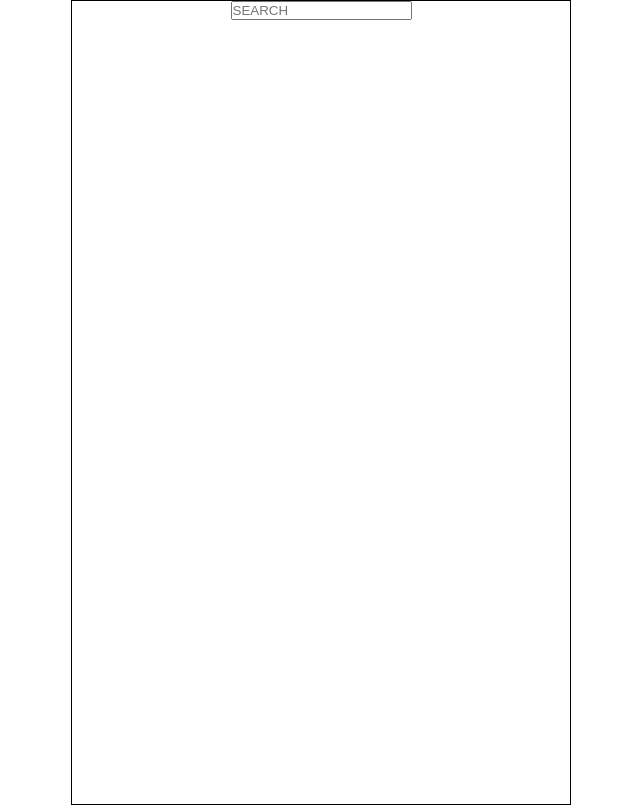
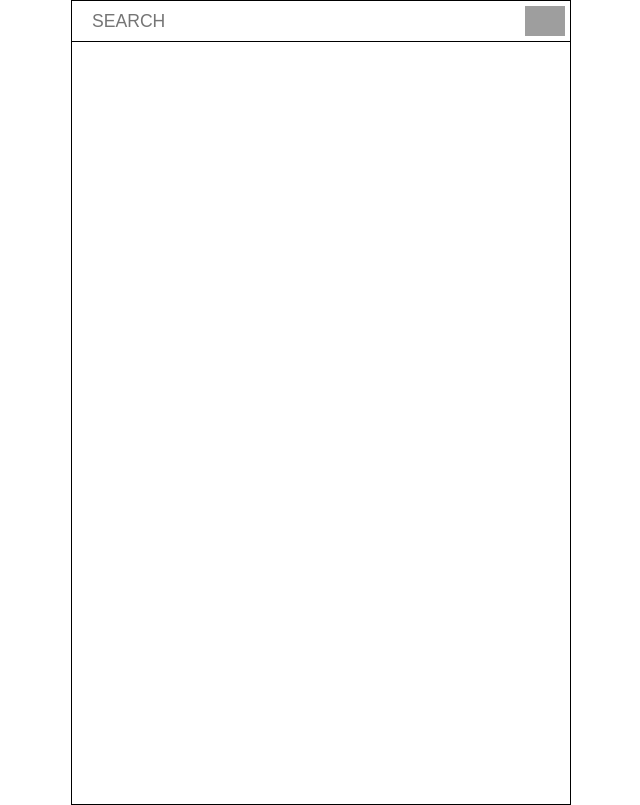
Before and after one commit to leukocyt-byte/word-chase, a React (Create React App) app: page / in a window 1280 px wide. Shown: the whole page, without its empty margins (319-959 px from the left). Built offline with nearby package versions, Linux system fonts and the light colour scheme; grey boxes are pictures that could not be loaded.

Commit message:
input styled with icon

```diff
--- a/src/App.jsx
+++ b/src/App.jsx
@@ -169,7 +169,12 @@ function App() {
 
   return (
     <div className="App">
-      <section>
+      <div className="search">
+        <img
+          src="https://upload.wikimedia.org/wikipedia/commons/0/0b/Search_Icon.svg"
+          className="image"
+          alt="lookup"
+        />
         <input
           type="text"
           placeholder="SEARCH"
@@ -177,8 +182,8 @@ function App() {
           onChange={(e) => setQuery(e.target.value)}
           onKeyPress={search}
         ></input>
-      </section>
-      <section>
+      </div>
+
       <ul>
         {Array.from(word).map((w, index) => {
           return (
@@ -211,7 +216,6 @@ function App() {
           );
         })}{' '}
       </ul>
-      </section>
     </div>
   );
 }
--- a/src/styles.css
+++ b/src/styles.css
@@ -7,10 +7,30 @@
 li {
   list-style-type: none;
 }
+
+.search {
+  position: relative;
+  display: inline-block;
+  width: 100%;
+}
+
+.search input {
+  width: 100%;
+  border: none;
+  border-bottom: 1px solid;
+  padding: 20px;
+  max-height: 40px;
+  font-size: 1.1rem;
+}
+
+.search .image {
+  position: absolute;
+  height: 30px;
+  top: 5px;
+  right: 5px;
+}
+
 .App {
-  text-align: center;
-  margin-top: 100px;
-
   width: 500px;
   height: 805px;
   border: 1px solid black;
```
Lines whose indentation alone changed are shown as unchanged.
